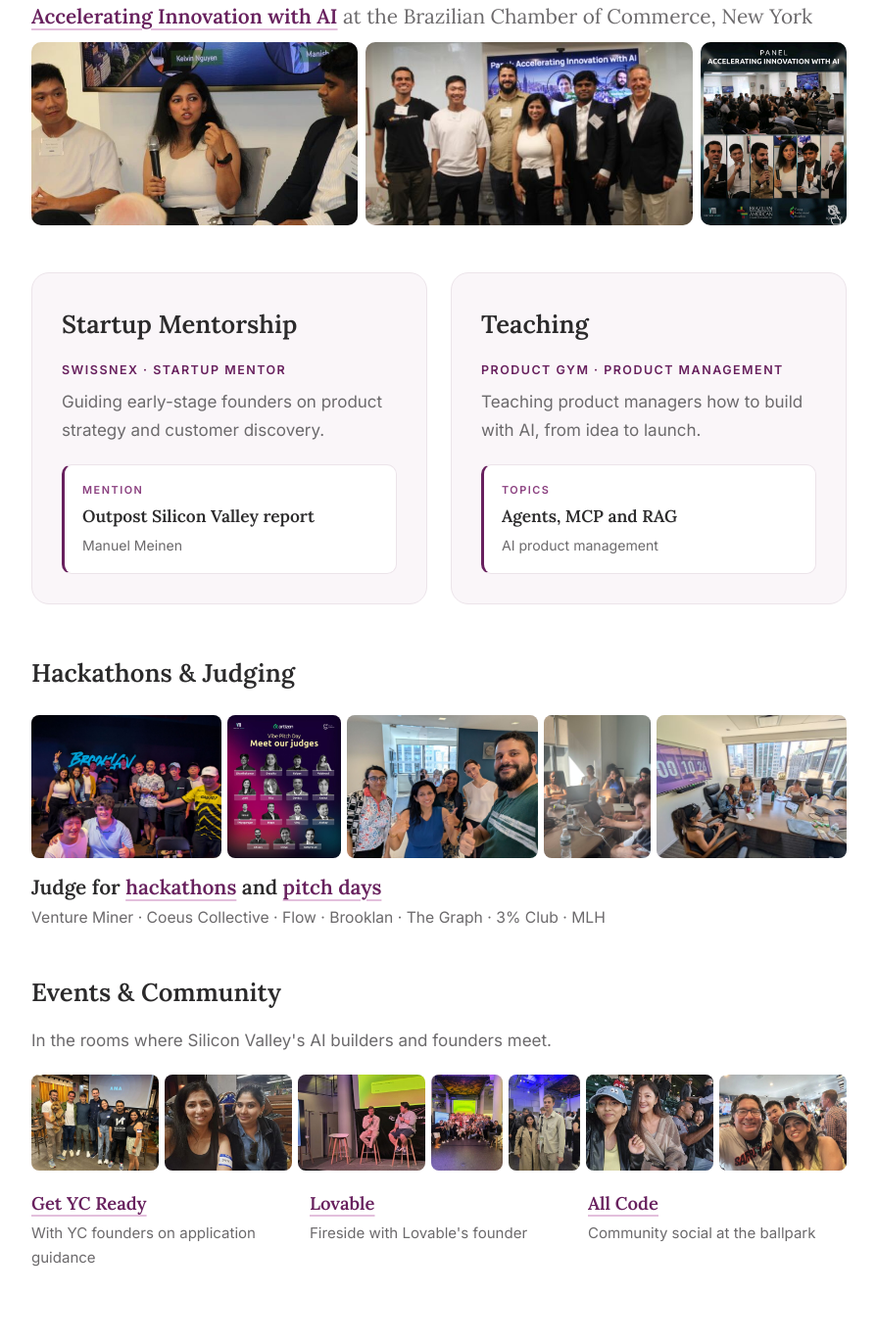
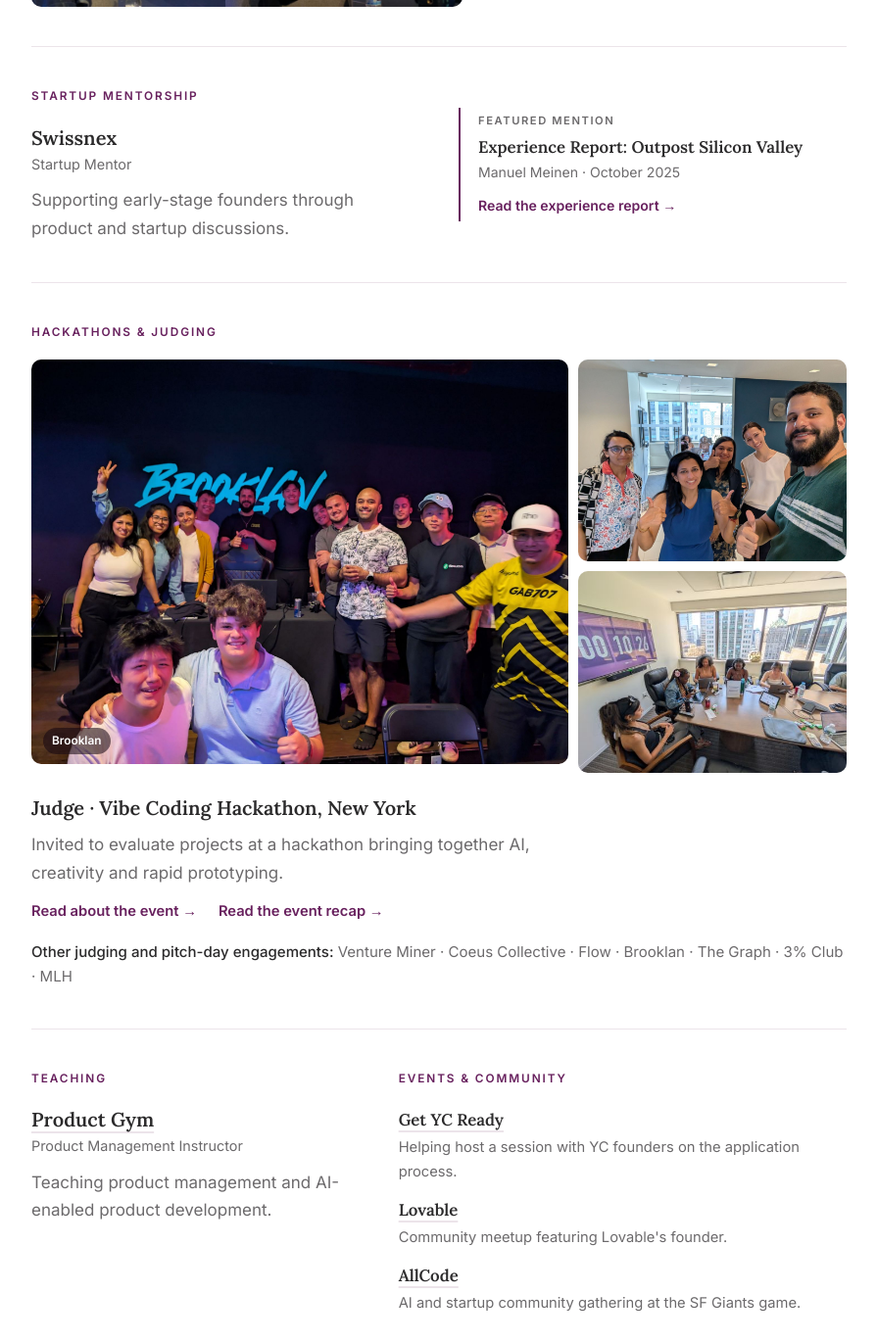
Before and after one commit to divu112311/divu112311.github.io, a plain HTML site: page index.html in a window 1280 px wide. Shown: the part 3550-4920 px from the top of the page at 98% size, without its empty margins (192-1087 px from the left). Drawn offline with Linux system fonts and the light colour scheme.

Commit message:
Talks & Community: editorial redesign to brief
Co-Authored-By: Claude Opus 5.5 <noreply@anthropic.com>

```diff
--- a/index.html
+++ b/index.html
@@ -213,6 +213,58 @@
     .gallery,.jrow{gap:5px}
   }
 
+  /* ===== Talks & Community (editorial) ===== */
+  .tc-feature{padding:40px 0;border-top:1px solid var(--line)}
+  .tc-feature:first-of-type{border-top:0;padding-top:12px}
+  .tc-label{font-family:Inter,system-ui,sans-serif;font-size:.74rem;letter-spacing:.16em;text-transform:uppercase;font-weight:600;color:var(--plum);margin-bottom:18px}
+  .tc-event{font-family:Lora,Georgia,serif;font-weight:600;font-size:1.25rem;line-height:1.35;color:var(--ink)}
+  .tc-event a,.tc-events a{color:var(--ink);text-decoration:underline;text-decoration-color:var(--line);text-underline-offset:5px;text-decoration-thickness:1.5px;transition:color .2s,text-decoration-color .2s}
+  .tc-event a:hover,.tc-events a:hover{color:var(--plum);text-decoration-color:var(--plum)}
+  .tc-title{color:var(--ink);margin-top:4px}
+  .tc-role{font-size:.9rem;color:var(--ink-soft);margin-top:2px}
+  .tc-desc{color:var(--ink-soft);margin-top:10px;max-width:520px}
+  .tc-photo,.tc-big,.tc-small{display:block;position:relative;border-radius:10px;overflow:hidden;background:var(--paper-2);cursor:zoom-in}
+  .tc-photo img,.tc-big img,.tc-small img{width:100%;height:100%;object-fit:cover;display:block;transition:transform .5s ease}
+  .tc-photo:hover img,.tc-big:hover img,.tc-small:hover img{transform:scale(1.02)}
+  /* speaking */
+  .tc-speaking{display:grid;grid-template-columns:minmax(0,1.25fr) minmax(0,1fr);gap:40px;align-items:center}
+  .tc-speaking .tc-photo{aspect-ratio:1.332}
+  .tc-entry + .tc-entry{margin-top:26px;padding-top:24px;border-top:1px solid var(--line)}
+  /* mentorship */
+  .tc-mentor{display:grid;grid-template-columns:minmax(0,1fr) minmax(0,1fr);gap:40px;align-items:center}
+  .tc-mentor.has-photo{grid-template-columns:minmax(0,1fr) minmax(0,1.1fr)}
+  .tc-mentor .tc-photo{aspect-ratio:1.333}
+  .tc-ref{display:block;padding:4px 0 4px 18px;border-left:2px solid var(--plum);text-decoration:none;max-width:360px}
+  .tc-ref span{display:block}
+  .tc-ref-tag{font-size:.7rem;letter-spacing:.14em;text-transform:uppercase;font-weight:600;color:var(--ink-soft)}
+  .tc-ref-title{font-family:Lora,Georgia,serif;font-weight:600;font-size:1.05rem;color:var(--ink);margin-top:6px;line-height:1.35}
+  .tc-ref-by{font-size:.88rem;color:var(--ink-soft);margin-top:2px}
+  .tc-ref-link{font-size:.88rem;font-weight:600;color:var(--plum);margin-top:10px}
+  .tc-ref:hover .tc-ref-title{color:var(--plum)}
+  /* hackathons: big landscape + two stacked; all photos are ~4:3 so nothing is cut */
+  .tc-collage{display:grid;grid-template-columns:2fr 1fr;grid-template-rows:1fr 1fr;gap:10px}
+  .tc-big{grid-row:1/3;aspect-ratio:1.328}
+  .tc-small{aspect-ratio:auto}
+  .tc-cap{position:absolute;left:12px;bottom:10px;font-size:.74rem;font-weight:600;color:#fff;background:rgba(20,6,18,.55);padding:3px 9px;border-radius:999px}
+  .tc-hack-text{margin-top:22px}
+  .tc-links{margin-top:12px;display:flex;flex-wrap:wrap;gap:6px 22px}
+  .tc-links a{font-size:.92rem;font-weight:600;color:var(--plum);text-decoration:none}
+  .tc-links a:hover{text-decoration:underline;text-underline-offset:4px}
+  .tc-other{margin-top:16px;font-size:.94rem;color:var(--ink-soft)}
+  .tc-other span{color:var(--ink);font-weight:500}
+  /* teaching + events */
+  .tc-compact{display:grid;grid-template-columns:1fr 1.4fr;gap:48px;padding-top:40px;border-top:1px solid var(--line)}
+  .tc-events{list-style:none;margin:0;padding:0}
+  .tc-events li + li{margin-top:12px}
+  .tc-events a{font-family:Lora,Georgia,serif;font-weight:600;font-size:1.05rem}
+  .tc-events span{display:block;font-size:.92rem;color:var(--ink-soft);margin-top:1px}
+  @media(max-width:760px){
+    .tc-speaking,.tc-mentor,.tc-mentor.has-photo,.tc-compact{grid-template-columns:1fr;gap:24px}
+    .tc-collage{grid-template-columns:1fr 1fr;grid-template-rows:auto auto;aspect-ratio:auto}
+    .tc-big{grid-column:1/3;grid-row:auto;aspect-ratio:1.33}
+    .tc-small{aspect-ratio:1.33}
+  }
+
   /* photo viewer */
   .viewer{position:fixed;inset:0;z-index:50;background:rgba(20,6,18,.9);display:none;align-items:center;justify-content:center;padding:24px;cursor:zoom-out}
   .viewer.open{display:flex}
@@ -345,58 +397,74 @@
 </section>
 <section id="talks">
   <div class="wrap">
-    <h2>Talks & community</h2>
-    <p class="lede">Speaking, mentoring founders, teaching product management and helping build the technology community.</p>
+    <h2>Talks &amp; Community</h2>
+    <p class="lede">Speaking, mentoring founders, teaching product management and contributing to the technology ecosystem.</p>
 
-    <div class="block">
-      <div class="block-head"><h3>Speaking</h3></div>
-      <div class="talkrow">
-        <h4 class="thead"><a href="https://lnkd.in/p/gXWdmFhP" target="_blank" rel="noopener">AI in Enterprise</a> <span class="at">at Plug and Play, Bay Area</span></h4>
-        <div class="jrow"><a class="shot ph" style="--ar:1.332" href="photos/speaking/pnp-stage.jpg"><img src="photos/speaking/pnp-stage.jpg" alt="Divya speaking on stage at Plug and Play" loading="lazy"></a><a class="shot ph" style="--ar:1.091" href="photos/speaking/pnp-group.jpg"><img src="photos/speaking/pnp-group.jpg" alt="Panelists with the audience at Plug and Play" loading="lazy"></a><a class="shot ph" style="--ar:1.778" href="photos/speaking/pnp-poster.jpg"><img src="photos/speaking/pnp-poster.jpg" alt="AI in Enterprise panel speakers poster" loading="lazy"></a></div>
-      </div>
-      <div class="talkrow">
-        <h4 class="thead"><a href="https://lnkd.in/p/grdf9Br4" target="_blank" rel="noopener">Accelerating Innovation with AI</a> <span class="at">at the Brazilian Chamber of Commerce, New York</span></h4>
-        <div class="jrow"><a class="shot ph" style="--ar:1.778" href="photos/speaking/brazil-speaking.jpg"><img src="photos/speaking/brazil-speaking.jpg" alt="Divya speaking at the Brazilian Chamber of Commerce panel" loading="lazy"></a><a class="shot ph" style="--ar:1.778" href="photos/speaking/brazil-panel.jpg"><img src="photos/speaking/brazil-panel.jpg" alt="Panelists in front of the Accelerating Innovation with AI screen" loading="lazy"></a><a class="shot ph" style="--ar:0.796" href="photos/speaking/brazil-poster.jpg"><img src="photos/speaking/brazil-poster.jpg" alt="Accelerating Innovation with AI panel poster" loading="lazy"></a></div>
-      </div>
-    </div>
-    <div class="pair">
-      <div class="card">
-        <div class="block-head"><h3>Startup Mentorship</h3></div>
-        <p class="where">swissnex · Startup Mentor</p>
-        <p>Guiding early-stage founders on product strategy and customer discovery.</p>
-        <a class="mention" href="https://www.linkedin.com/pulse/experience-report-outpost-silicon-valley-manuel-meinen-3auee/" target="_blank" rel="noopener">
-          <span class="tag">Mention</span>
-          <span class="t">Outpost Silicon Valley report</span>
-          <span class="by">Manuel Meinen</span>
-        </a>
-      </div>
-      <div class="card">
-        <div class="block-head"><h3>Teaching</h3></div>
-        <p class="where">Product Gym · Product Management</p>
-        <p>Teaching product managers how to build with AI, from idea to launch.</p>
-        <div class="mention">
-          <span class="tag">Topics</span>
-          <span class="t">Agents, MCP and RAG</span>
-          <span class="by">AI product management</span>
+    <!-- Speaking: large photo + two event entries -->
+    <div class="tc-feature tc-speaking">
+      <a class="shot tc-photo" href="photos/speaking/pnp-stage.jpg"><img src="photos/speaking/pnp-stage.jpg" alt="Divya speaking on the AI in Enterprise panel at Plug and Play" loading="lazy"></a>
+      <div class="tc-text">
+        <h3 class="tc-label">Speaking</h3>
+        <div class="tc-entry">
+          <p class="tc-event"><a href="https://www.linkedin.com/posts/tnakata_what-most-people-dont-understand-about-ai-ugcPost-7362642344812138496-j65l/" target="_blank" rel="noopener">Plug and Play, Bay Area</a></p>
+          <p class="tc-title">AI in Enterprise</p>
+          <p class="tc-role">Panelist</p>
+        </div>
+        <div class="tc-entry">
+          <p class="tc-event"><a href="https://www.linkedin.com/posts/divyamahajan11_thanks-venture-miner-and-matheus-dar%C3%B3s-pagani-share-7366568698716831745-wrMp/" target="_blank" rel="noopener">Brazilian-American Chamber of Commerce, New York</a></p>
+          <p class="tc-title">Accelerating Innovation with AI</p>
+          <p class="tc-role">Speaker</p>
         </div>
       </div>
     </div>
 
-    <div class="block">
-      <div class="block-head"><h3>Hackathons &amp; Judging</h3></div>
-      <div class="jrow small"><a class="shot ph" style="--ar:1.328" href="photos/judging/brooklan.jpg"><img src="photos/judging/brooklan.jpg" alt="Judges and builders at the Brooklan hackathon" loading="lazy"></a><a class="shot ph" style="--ar:0.8" href="photos/judging/vibe-pitch-day-judges.jpg"><img src="photos/judging/vibe-pitch-day-judges.jpg" alt="Vibe Pitch Day judges, including Divya" loading="lazy"></a><a class="shot ph" style="--ar:1.333" href="photos/judging/nyc-judges.jpg"><img src="photos/judging/nyc-judges.jpg" alt="Divya with fellow judges at a New York hackathon" loading="lazy"></a><a class="shot ph" style="--ar:0.75" href="photos/judging/nyc-teams.jpg"><img src="photos/judging/nyc-teams.jpg" alt="Hackathon teams at work" loading="lazy"></a><a class="shot ph" style="--ar:1.330" href="photos/judging/nyc-hackathon.jpg"><img src="photos/judging/nyc-hackathon.jpg" alt="Teams building during a New York hackathon" loading="lazy"></a></div>
-      <h4 class="thead judge">Judge for <a href="https://lnkd.in/p/gSgAHE98" target="_blank" rel="noopener">hackathons</a> and <a href="https://lnkd.in/p/gB8FAv23" target="_blank" rel="noopener">pitch days</a></h4>
-      <p class="judged-names">Venture Miner · Coeus Collective · Flow · Brooklan · The Graph · 3% Club · MLH</p>
+    <!-- Startup Mentorship: text + featured article reference (no swissnex photo available) -->
+    <div class="tc-feature tc-mentor">
+      <div class="tc-text">
+        <h3 class="tc-label">Startup Mentorship</h3>
+        <p class="tc-event">Swissnex</p>
+        <p class="tc-role">Startup Mentor</p>
+        <p class="tc-desc">Supporting early-stage founders through product and startup discussions.</p>
+      </div>
+      <a class="tc-ref" href="https://www.linkedin.com/pulse/experience-report-outpost-silicon-valley-manuel-meinen-3auee/" target="_blank" rel="noopener">
+        <span class="tc-ref-tag">Featured mention</span>
+        <span class="tc-ref-title">Experience Report: Outpost Silicon Valley</span>
+        <span class="tc-ref-by">Manuel Meinen · October 2025</span>
+        <span class="tc-ref-link">Read the experience report →</span>
+      </a>
     </div>
 
-    <div class="block">
-      <div class="block-head"><h3>Events &amp; Community</h3></div>
-      <p class="block-lede">In the rooms where Silicon Valley's AI builders and founders meet.</p>
-      <div class="jrow small"><a class="shot ph" style="--ar:1.333" href="photos/events/get-yc-ready.jpg"><img src="photos/events/get-yc-ready.jpg" alt="Group photo at Get YC Ready" loading="lazy"></a><a class="shot ph" style="--ar:1.333" href="photos/events/get-yc-ready-2.jpg"><img src="photos/events/get-yc-ready-2.jpg" alt="Divya at Get YC Ready" loading="lazy"></a><a class="shot ph" style="--ar:1.333" href="photos/events/lovable-fireside.jpg"><img src="photos/events/lovable-fireside.jpg" alt="Fireside chat at the Lovable meetup" loading="lazy"></a><a class="shot ph" style="--ar:0.75" href="photos/events/lovable-community.jpg"><img src="photos/events/lovable-community.jpg" alt="Builders at the Lovable meetup" loading="lazy"></a><a class="shot ph" style="--ar:0.75" href="photos/events/lovable-divya.jpg"><img src="photos/events/lovable-divya.jpg" alt="Divya at the Lovable meetup" loading="lazy"></a><a class="shot ph" style="--ar:1.333" href="photos/events/all-code-ballpark.jpg"><img src="photos/events/all-code-ballpark.jpg" alt="All Code community social at the ballpark" loading="lazy"></a><a class="shot ph" style="--ar:1.333" href="photos/events/all-code-social.jpg"><img src="photos/events/all-code-social.jpg" alt="All Code community social" loading="lazy"></a></div>
-      <div class="elist3">
-        <div><h4><a href="https://lnkd.in/p/gJqB8W_R" target="_blank" rel="noopener">Get YC Ready</a></h4><p>With YC founders on application guidance</p></div>
-        <div><h4><a href="https://lnkd.in/p/gSxah5Yx" target="_blank" rel="noopener">Lovable</a></h4><p>Fireside with Lovable's founder</p></div>
-        <div><h4><a href="https://lnkd.in/p/gxvv439i" target="_blank" rel="noopener">All Code</a></h4><p>Community social at the ballpark</p></div>
+    <!-- Hackathons & Judging: asymmetric collage + text -->
+    <div class="tc-feature tc-hack">
+      <h3 class="tc-label">Hackathons &amp; Judging</h3>
+      <div class="tc-collage">
+        <a class="shot tc-big" href="photos/judging/brooklan.jpg"><img src="photos/judging/brooklan.jpg" alt="Divya with judges and builders at the Brooklan hackathon" loading="lazy"><span class="tc-cap">Brooklan</span></a>
+        <a class="shot tc-small" href="photos/judging/nyc-judges.jpg"><img src="photos/judging/nyc-judges.jpg" alt="Divya with fellow judges at a hackathon in New York" loading="lazy"></a>
+        <a class="shot tc-small" href="photos/judging/nyc-hackathon.jpg"><img src="photos/judging/nyc-hackathon.jpg" alt="Teams building their projects during a hackathon in New York" loading="lazy"></a>
+      </div>
+      <div class="tc-hack-text">
+        <p class="tc-event">Judge · Vibe Coding Hackathon, New York</p>
+        <p class="tc-desc">Invited to evaluate projects at a hackathon bringing together AI, creativity and rapid prototyping.</p>
+        <p class="tc-links"><a href="https://www.linkedin.com/posts/divyamahajan11_i-was-invited-by-matheus-dar%C3%B3s-pagani-from-ugcPost-7360506364168687617-JJcg/" target="_blank" rel="noopener">Read about the event →</a><a href="https://www.linkedin.com/posts/were-still-buzzing-from-the-speedrun-in-ugcPost-7361817514336493568-S0Fs/" target="_blank" rel="noopener">Read the event recap →</a></p>
+        <p class="tc-other"><span>Other judging and pitch-day engagements:</span> Venture Miner · Coeus Collective · Flow · Brooklan · The Graph · 3% Club · MLH</p>
+      </div>
+    </div>
+
+    <!-- Teaching + Events & Community: two compact text-only columns -->
+    <div class="tc-compact">
+      <div>
+        <h3 class="tc-label">Teaching</h3>
+        <p class="tc-event"><a href="https://productgym.io/" target="_blank" rel="noopener">Product Gym</a></p>
+        <p class="tc-role">Product Management Instructor</p>
+        <p class="tc-desc">Teaching product management and AI-enabled product development.</p>
+      </div>
+      <div>
+        <h3 class="tc-label">Events &amp; Community</h3>
+        <ul class="tc-events">
+          <li><a href="https://www.linkedin.com/posts/divyamahajan11_it-was-wonderful-helping-host-get-yc-ready-ugcPost-7368373957516808192-FIp5/" target="_blank" rel="noopener">Get YC Ready</a><span>Helping host a session with YC founders on the application process.</span></li>
+          <li><a href="https://www.linkedin.com/posts/yevmarusenko_impromptu-meetups-are-the-best-great-to-share-7365881966396637185-Z2x9/" target="_blank" rel="noopener">Lovable</a><span>Community meetup featuring Lovable's founder.</span></li>
+          <li><a href="https://www.linkedin.com/posts/lukelightning_had-a-blast-hosting-our-first-allcode-ai-ugcPost-7363648819885953024-neYF/" target="_blank" rel="noopener">AllCode</a><span>AI and startup community gathering at the SF Giants game.</span></li>
+        </ul>
       </div>
     </div>
   </div>
```
